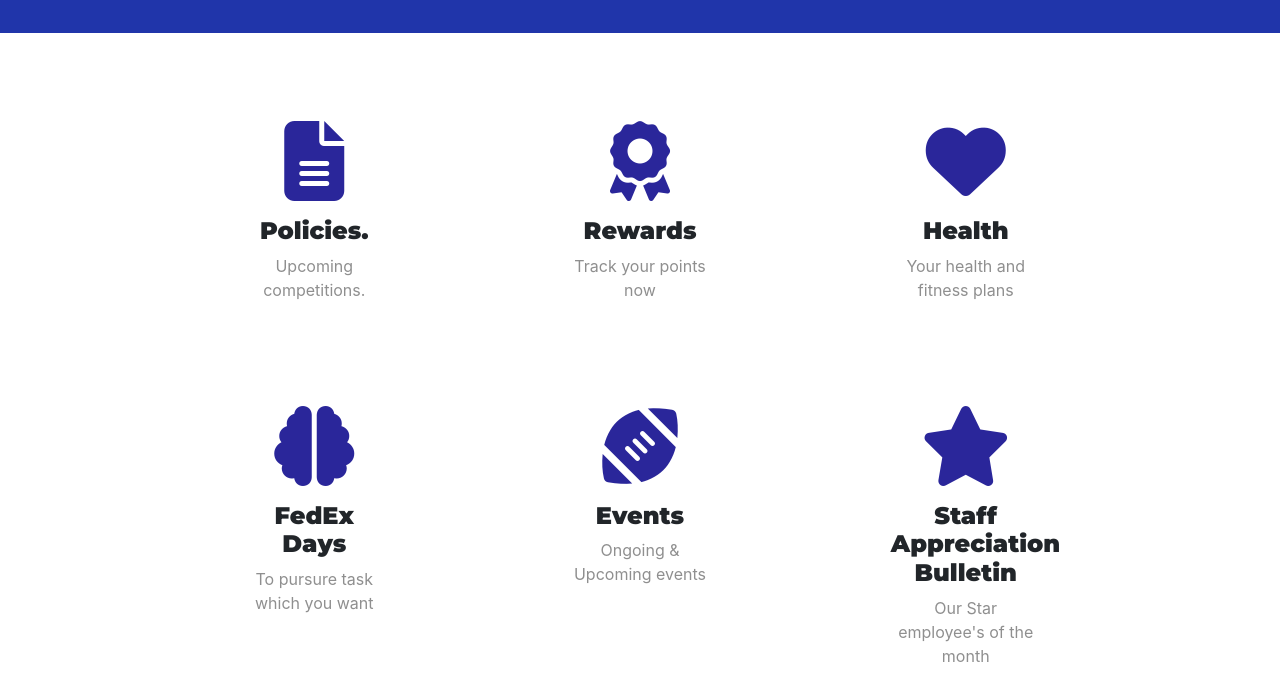
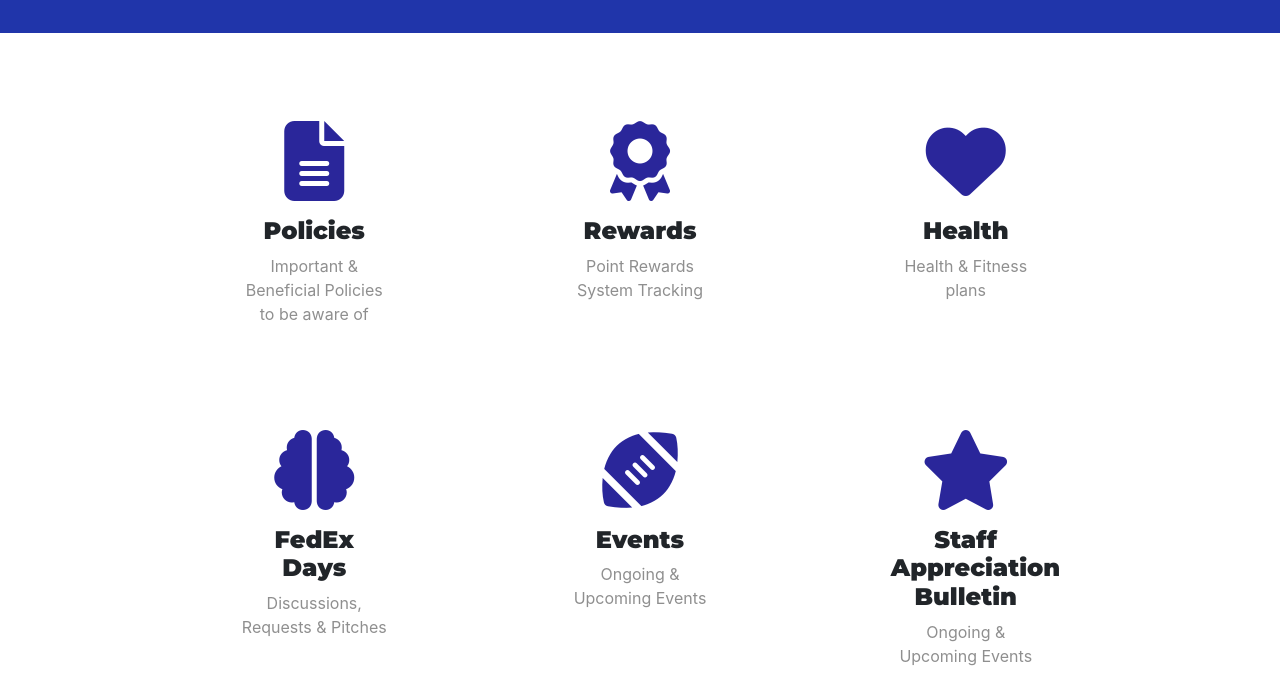
Before and after one commit to Mrace99/Bethesda, a plain HTML site: page index.html in a window 1280 px wide. Shown: the part 117-800 px from the top of the page. Drawn offline with nearby package versions, Linux system fonts and the light colour scheme.

Commit message:
Update index.html

```diff
--- a/index.html
+++ b/index.html
@@ -49,34 +49,34 @@
     <div class="row">
       <div class="features-box col-lg-4">
         <i class="icon fas fa-file-alt fa-5x"></i>
-        <h3>Policies.</h3>
-        <p>Upcoming competitions.</p>
+        <h3>Policies</h3>
+        <p> Important & Beneficial Policies to be aware of </p>
       </div>
       <div class="features-box col-lg-4">
         <i class=" icon fas fa-award fa-5x"></i>
         <h3>Rewards</h3>
-        <p>Track your points now</p>
+        <p>Point Rewards System Tracking </p>
       </div>
       <div class="features-box col-lg-4">
         <i class="icon fas fa-heart fa-5x"></i>
         <h3>Health</h3>
-        <p>Your health and fitness plans</p>
+        <p>Health & Fitness plans</p>
       </div>
       <br> <br>
       <div class="features-box col-lg-4" style="padding-top: 0%;">
         <i class="icon fas fa-brain fa-5x"></i>
         <h3>FedEx Days</h3>
-        <p>To pursure task which you want </p>
+        <p>Discussions, Requests & Pitches </p>
       </div>
       <div class="features-box col-lg-4" style="padding-top: 0%;">
         <i class="icon fas fa-football-ball fa-5x"></i>
         <h3>Events</h3>
-        <p>Ongoing & Upcoming events </p>
+        <p>Ongoing & Upcoming Events </p>
       </div>
       <div class="features-box col-lg-4"style="padding-top: 0%;">
         <i class="icon fas fa-star fa-5x"></i>
         <h3>Staff Appreciation Bulletin</h3>
-        <p>Our Star employee's of the month</p>
+        <p>Ongoing & Upcoming Events </p>
       </div>
 
     </div>
```
